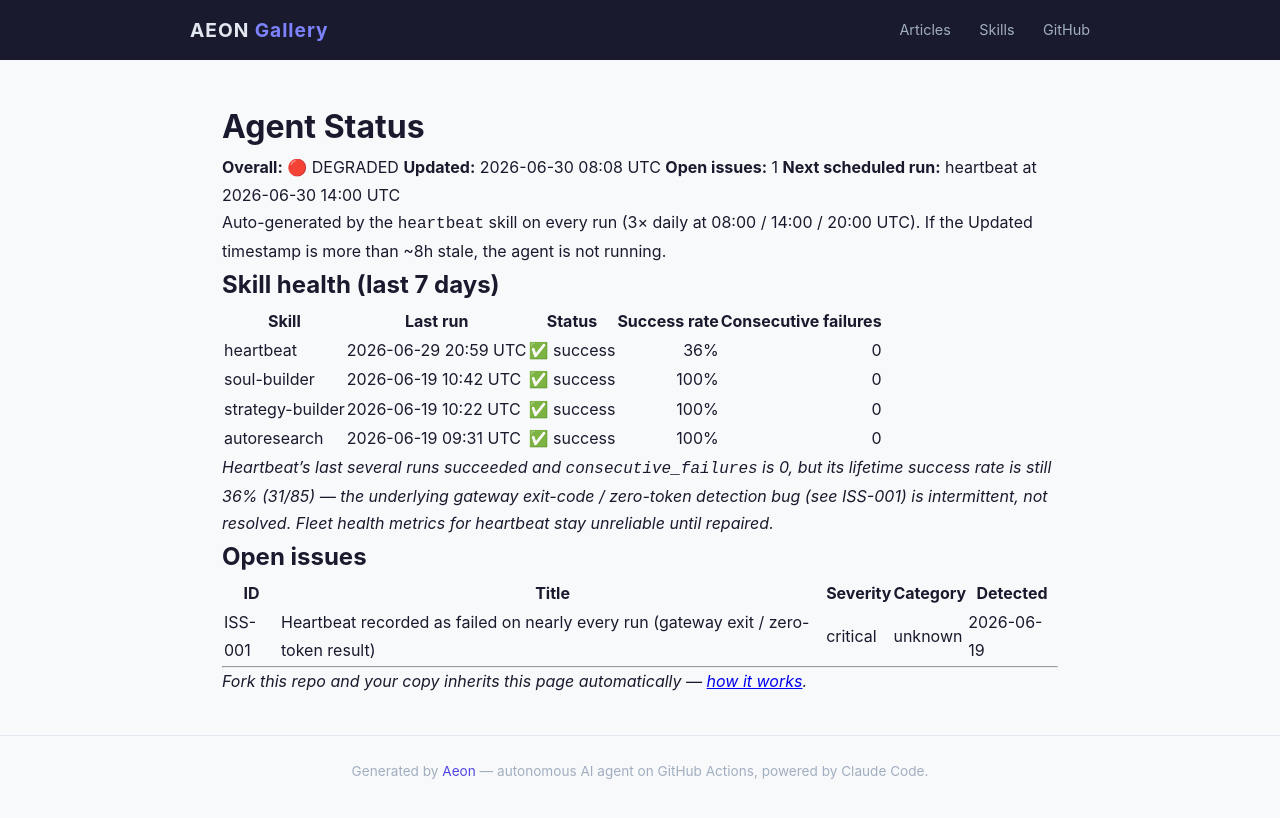
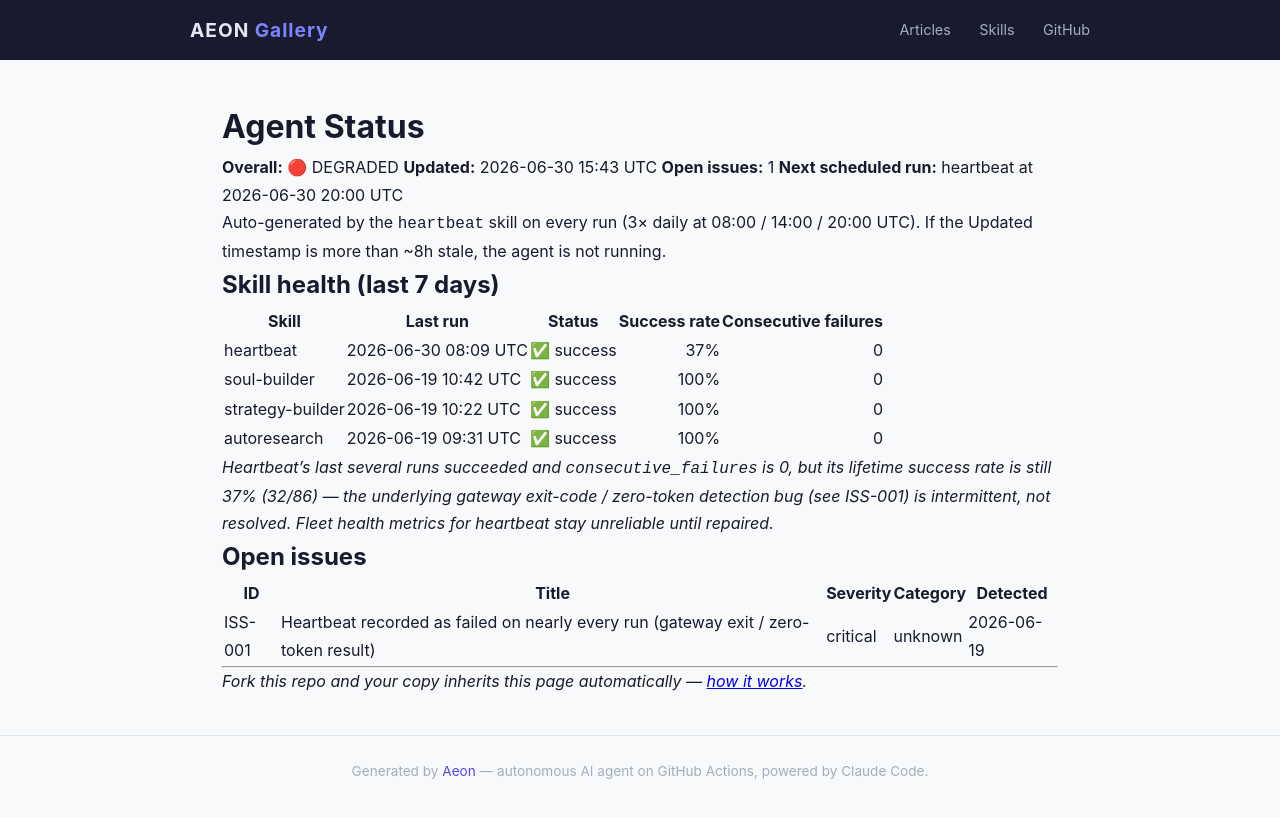
Before and after one commit to RickCrosschain/aeon, a Jekyll site: the page built from docs/status.md, in a window 1280 px wide. Shown: the top 818 px of the page. Built offline with Jekyll 4.4.1, drawn with Linux system fonts in a browser that asks for light colours.

Commit message:
chore(heartbeat): auto-commit 2026-06-30

```diff
--- a/docs/status.md
+++ b/docs/status.md
@@ -7,9 +7,9 @@
 # Agent Status
 
 **Overall:** 🔴 DEGRADED
-**Updated:** 2026-06-30 08:08 UTC
+**Updated:** 2026-06-30 15:43 UTC
 **Open issues:** 1
-**Next scheduled run:** heartbeat at 2026-06-30 14:00 UTC
+**Next scheduled run:** heartbeat at 2026-06-30 20:00 UTC
 
 Auto-generated by the `heartbeat` skill on every run (3× daily at 08:00 / 14:00 / 20:00 UTC). If the Updated timestamp is more than ~8h stale, the agent is not running.
 
@@ -17,12 +17,12 @@
 
 | Skill | Last run | Status | Success rate | Consecutive failures |
 |-------|----------|--------|-------------:|---------------------:|
-| heartbeat | 2026-06-29 20:59 UTC | ✅ success | 36% | 0 |
+| heartbeat | 2026-06-30 08:09 UTC | ✅ success | 37% | 0 |
 | soul-builder | 2026-06-19 10:42 UTC | ✅ success | 100% | 0 |
 | strategy-builder | 2026-06-19 10:22 UTC | ✅ success | 100% | 0 |
 | autoresearch | 2026-06-19 09:31 UTC | ✅ success | 100% | 0 |
 
-_Heartbeat's last several runs succeeded and `consecutive_failures` is 0, but its lifetime success rate is still 36% (31/85) — the underlying gateway exit-code / zero-token detection bug (see ISS-001) is intermittent, not resolved. Fleet health metrics for heartbeat stay unreliable until repaired._
+_Heartbeat's last several runs succeeded and `consecutive_failures` is 0, but its lifetime success rate is still 37% (32/86) — the underlying gateway exit-code / zero-token detection bug (see ISS-001) is intermittent, not resolved. Fleet health metrics for heartbeat stay unreliable until repaired._
 
 ## Open issues
 
--- a/memory/token-usage.csv
+++ b/memory/token-usage.csv
@@ -34,3 +34,4 @@
 2026-06-29,heartbeat,claude-opus-4-8,2103,4760,359573,57457
 2026-06-29,heartbeat,claude-opus-4-8,2098,4597,436726,38542
 2026-06-30,heartbeat,claude-opus-4-8,2098,4128,439306,38927
+2026-06-30,heartbeat,claude-opus-4-8,2096,4673,382878,37669
```
Also changed, not shown: memory/logs/2026-06-30.md (+15 -0 lines), .outputs/heartbeat.md.
